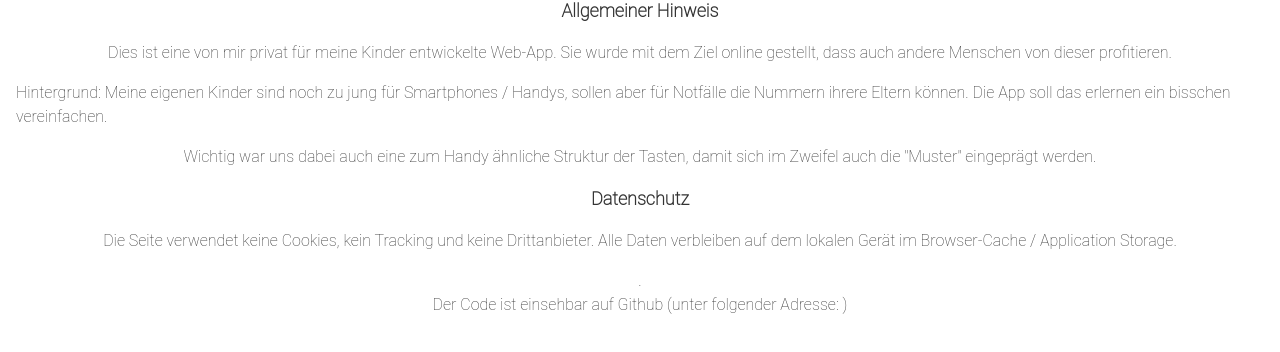
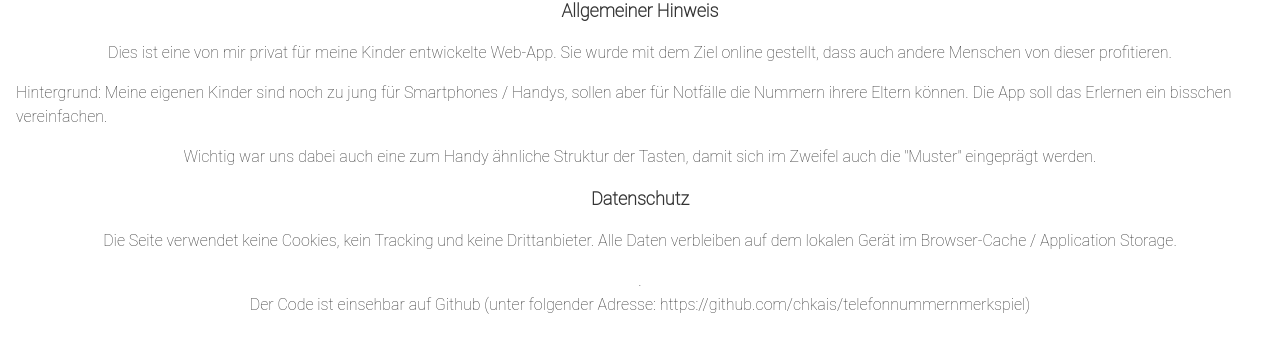
Before and after one commit to chkais/telefonnummernmerkspiel, a Next.js app: page /impressum in a window 1280 px wide. Shown: the part 683-1035 px from the top of the page. Built offline with nearby package versions, Linux system fonts and the light colour scheme.

Commit message:
Rechtschreibfehler korrigiert

```diff
--- a/src/app/(fullHeader)/impressum/page.tsx
+++ b/src/app/(fullHeader)/impressum/page.tsx
@@ -1,5 +1,6 @@
 "use client"
 import React from "react";
+import Link from "next/link";
 
 export default function Home() {
     return (
@@ -26,7 +27,7 @@ export default function Home() {
 
             <p className={"mb-4"}>Hintergrund: Meine eigenen Kinder sind noch zu jung für Smartphones / Handys, sollen aber für Notfälle
                 die
-                Nummern ihrere Eltern können. Die App soll das erlernen ein bisschen vereinfachen.
+                Nummern ihrere Eltern können. Die App soll das Erlernen ein bisschen vereinfachen.
             </p>
 
             <p  className={"mb-4"}>Wichtig war uns dabei auch eine zum Handy ähnliche Struktur der Tasten, damit sich im Zweifel auch die
@@ -38,7 +39,7 @@ export default function Home() {
                 Gerät im Browser-Cache / Application Storage.
             </p>
             .
-            <p className={"mb-4"}>Der Code ist einsehbar auf Github (unter folgender Adresse: )</p>
+            <p className={"mb-4"}>Der Code ist einsehbar auf Github (unter folgender Adresse: <Link href={"https://github.com/chkais/telefonnummernmerkspiel"}>https://github.com/chkais/telefonnummernmerkspiel</Link>)</p>
         </div>
     );
 }
--- a/src/components/Modal.tsx
+++ b/src/components/Modal.tsx
@@ -11,7 +11,7 @@ const Modal: React.FC<ModalProps> = ({ onClose }) => {
         <div className="fixed inset-0 flex items-center justify-center bg-white/80 z-20 ">
             <div className="bg-third p-4 rounded-lg mx-2 border-1 shadow-lg border-primary-border">
                 <p className="mb-4">Um die Nummern einzugeben, bitte oben rechts in die Einstellungen (kleines Zahnrad) gehen. Zum Ausprobieren: Die aktuellen Nummern sind '123456789'</p>
-                <p className="mb-4">Hinweis zum Datenschutz: Es werden keine Daten in der Cloud gespeichert. Alles liegt auf dem lokalen Gerät. Zum löschen einfach in den Einstellungen zurücksetzen oder den Browser-Cache leeren.</p>
+                <p className="mb-4">Hinweis zum Datenschutz: Es werden keine Daten in der Cloud gespeichert. Alles liegt auf dem lokalen Gerät. Zum Löschen einfach in den Einstellungen zurücksetzen oder den Browser-Cache leeren.</p>
                 <button
                     className="px-4 py-2 bg-primary border border-primary-border text-white rounded"
                     onClick={onClose}
```
